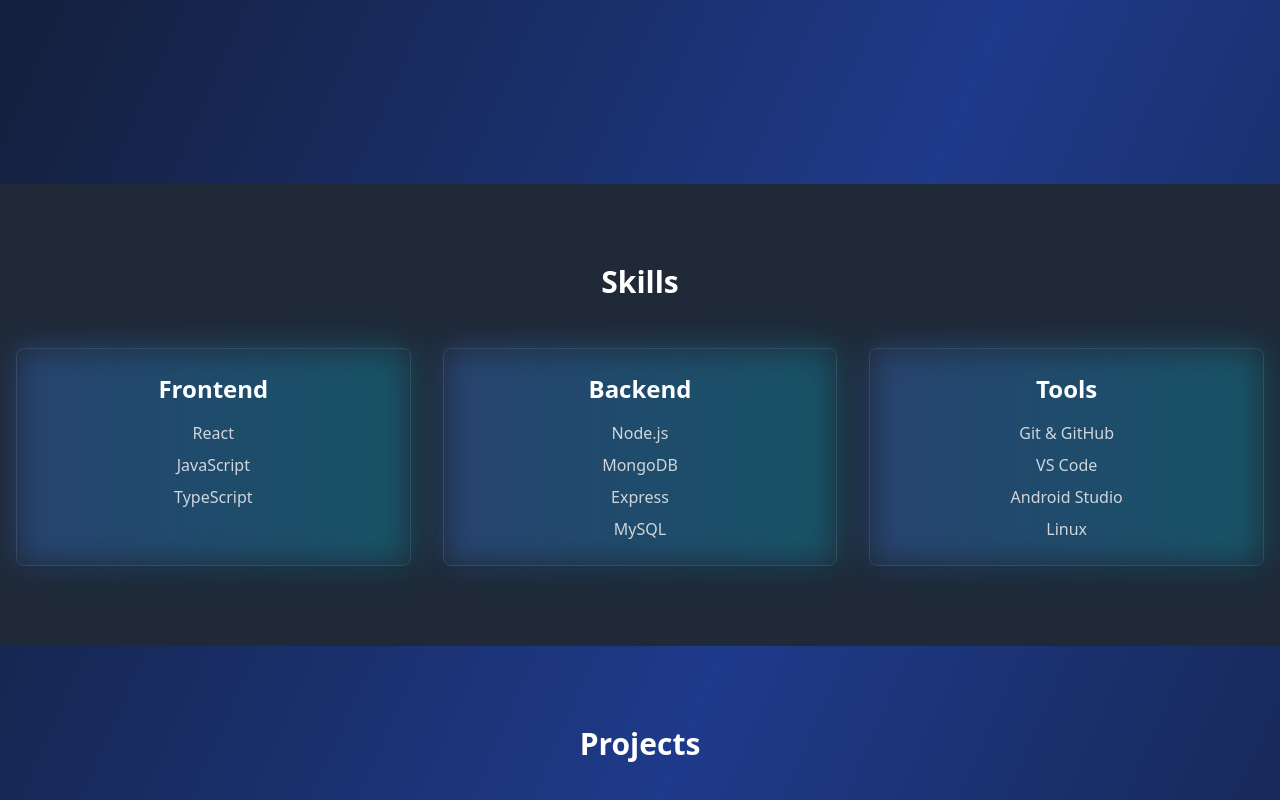
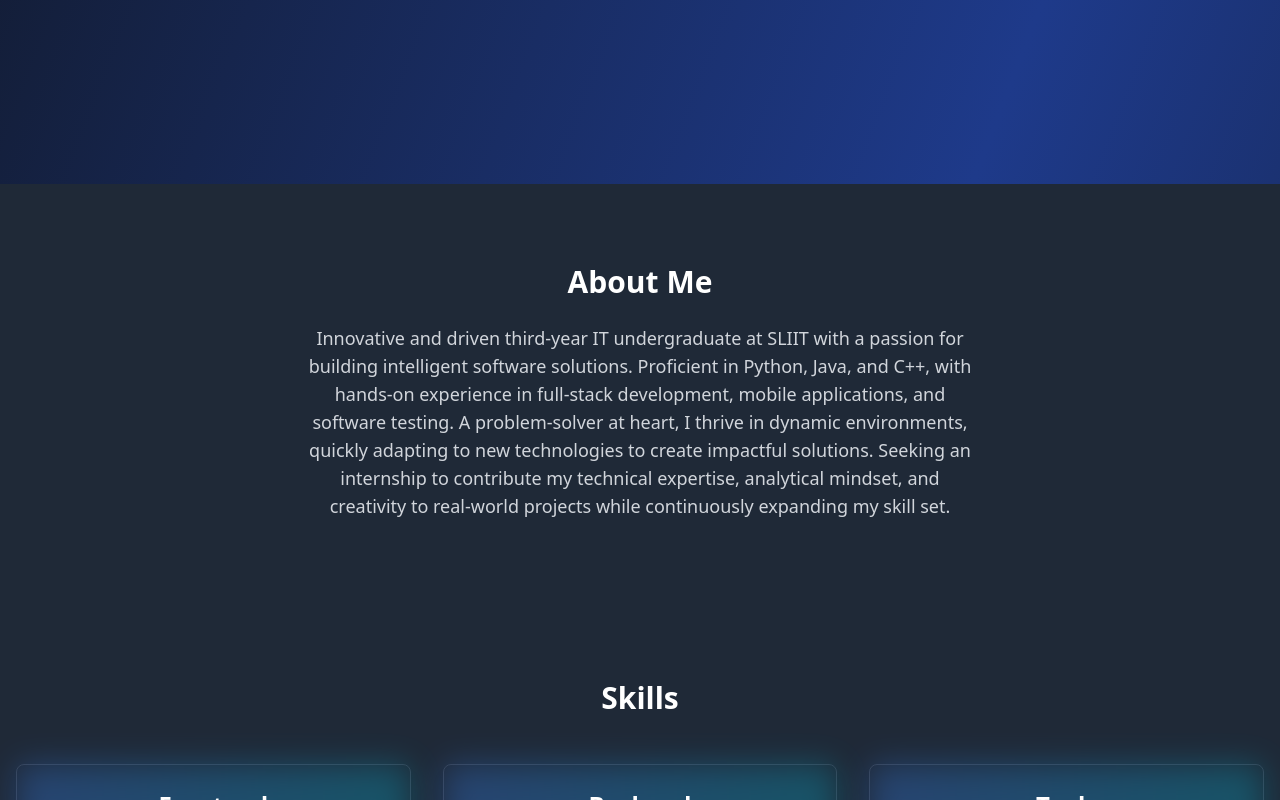
Before and after one commit to Udanpasindu/udanpasinduportfolio, a React (Vite) app: page / in a window 1280 px wide. Shown: the part 616-1416 px from the top of the page. Built offline with nearby package versions, Linux system fonts and the light colour scheme.

Commit message:
about me description

```diff
--- a/src/App.tsx
+++ b/src/App.tsx
@@ -67,6 +67,30 @@ function App() {
             Download Resume
           </motion.a>
         </motion.div>
+      </section>
+
+       {/* About Me Section */}
+       <section id="about" className="py-20 px-4 bg-gray-800 flex flex-col items-center text-center">
+        <motion.h2
+          className="text-3xl font-bold text-white mb-6"
+          initial={{ opacity: 0, scale: 0.8 }}
+          whileInView={{ opacity: 1, scale: 1 }}
+          transition={{ duration: 1 }}
+        >
+          About Me
+        </motion.h2>
+        <motion.p
+          className="text-lg text-gray-300 max-w-2xl"
+          initial={{ opacity: 0, y: 50 }}
+          whileInView={{ opacity: 1, y: 0 }}
+          transition={{ duration: 1 }}
+        >
+          Innovative and driven third-year IT undergraduate at SLIIT with a passion for building intelligent software solutions.
+          Proficient in Python, Java, and C++, with hands-on experience in full-stack development, mobile applications, and
+          software testing. A problem-solver at heart, I thrive in dynamic environments, quickly adapting to new technologies
+          to create impactful solutions. Seeking an internship to contribute my technical expertise, analytical mindset, and
+          creativity to real-world projects while continuously expanding my skill set.
+        </motion.p>
       </section>
 
       {/* Skills Section */}
```
